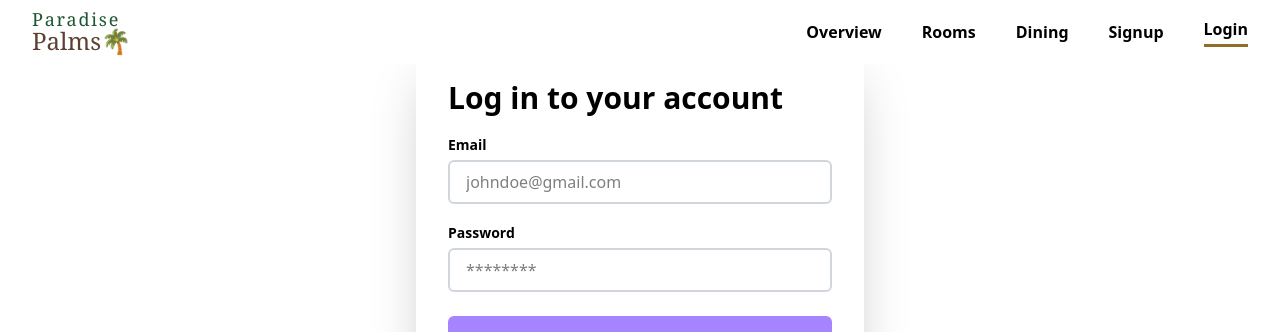
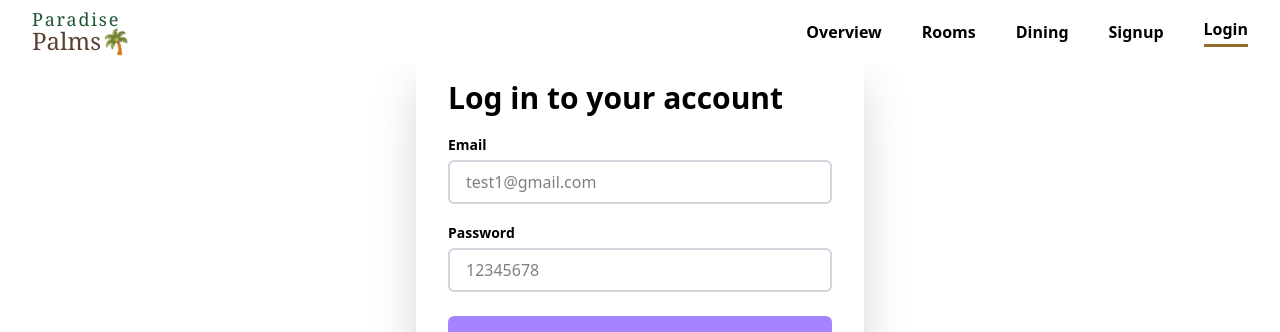
Before and after one commit to saritasubhra/hotel-app-mern, a React (Vite) app in the folder client/: page /login in a window 1280 px wide. Shown: the top 332 px of the page. Built offline with nearby package versions, Linux system fonts and the light colour scheme.

Commit message:
login page details

```diff
--- a/client/public/render.yaml
+++ /dev/null
@@ -1,5 +0,0 @@
-staticPublishPath: client/build
-routes:
-  - type: rewrite
-    source: /.*
-    destination: /index.html
--- a/client/src/pages/Login.jsx
+++ b/client/src/pages/Login.jsx
@@ -16,7 +16,7 @@ function Login() {
           </label>
           <input
             type="email"
-            placeholder="johndoe@gmail.com"
+            placeholder="test1@gmail.com"
             id="email"
             name="email"
             required
@@ -32,7 +32,7 @@ function Login() {
           </label>
           <input
             type="password"
-            placeholder="********"
+            placeholder="12345678"
             id="password"
             name="password"
             required
```
